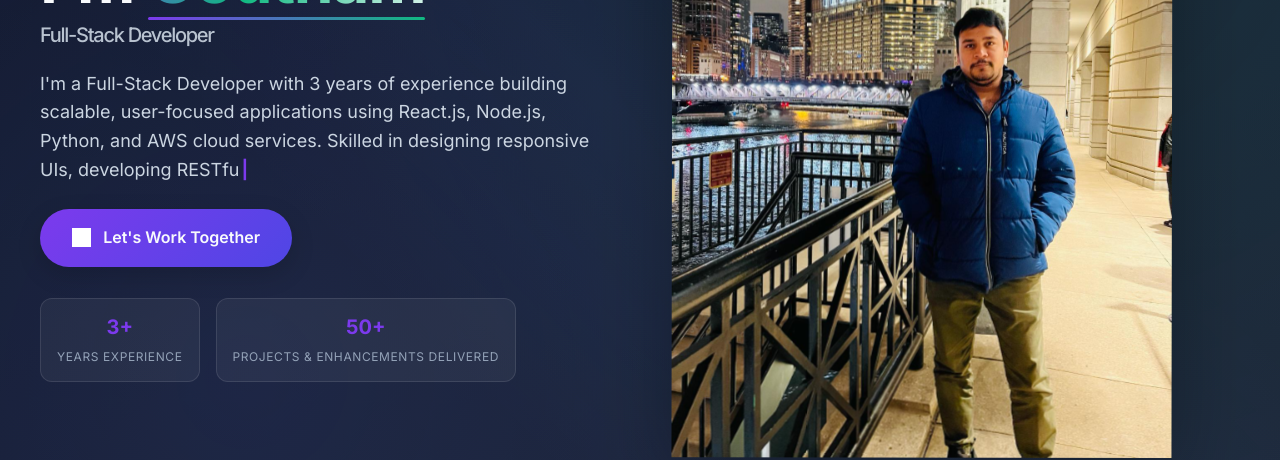
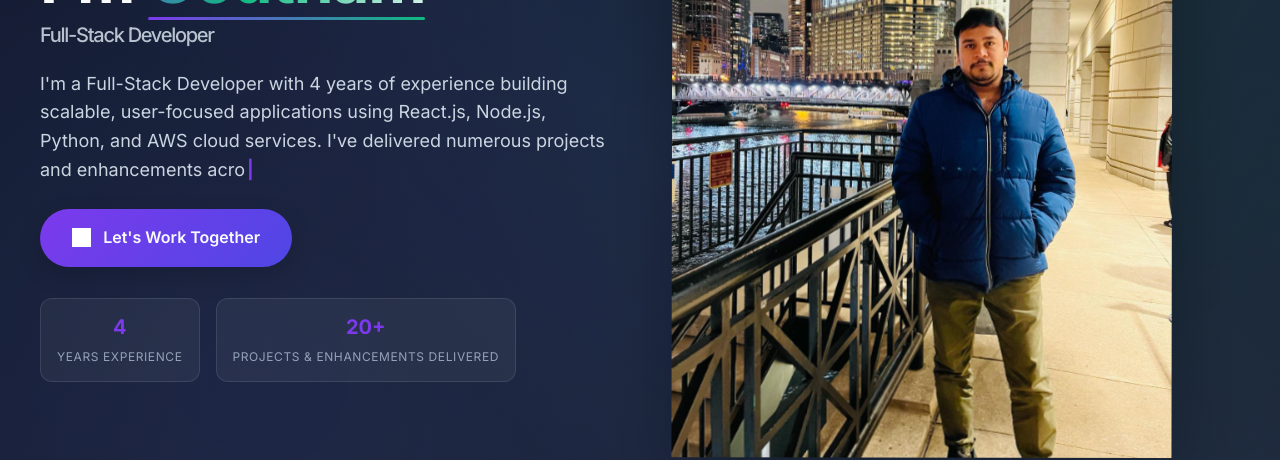
Before and after one commit to goutham0697/gouthamFD-portfolio, a React (Create React App) app: page /#intro in a window 1280 px wide. Shown: the part 368-828 px from the top of the page. Built offline with nearby package versions, Linux system fonts and the light colour scheme.

Commit message:
feat: Update intro with 4 years experience and enhanced content

```diff
--- a/src/components/Intro/intro.js
+++ b/src/components/Intro/intro.js
@@ -10,7 +10,7 @@ const Intro = () => {
   const [showCursor, setShowCursor] = useState(true);
 
   const fullText =
-    "I'm a Full-Stack Developer with 3 years of experience building scalable, user-focused applications using React.js, Node.js, Python, and AWS cloud services. Skilled in designing responsive UIs, developing RESTful APIs, and automating workflows with CI/CD pipelines. Experienced with Vue.js, and proficient in Agile environments using GitHub and Jira. Strong problem-solver with attention to detail, collaborative mindset, and passion for delivering high-quality, secure, and performant solutions. Eager to build scalable, reliable applications that improve user experience and business outcomes.";
+    "I'm a Full-Stack Developer with 4 years of experience building scalable, user-focused applications using React.js, Node.js, Python, and AWS cloud services. I've delivered numerous projects and enhancements across diverse domains, specializing in responsive UI design, RESTful API development, and automated CI/CD workflows. Proficient in Vue.js, FastAPI, and modern development tools within Agile environments using GitHub and Jira. Strong problem-solver with meticulous attention to detail, collaborative leadership, and passion for delivering high-quality, secure, and performant solutions that drive digital transformation and exceptional user experiences.";
 
   useEffect(() => {
     if (currentIndex < fullText.length) {
@@ -64,11 +64,11 @@ const Intro = () => {
 
           <div className="introStats">
             <div className="statCard">
-              <span className="statNumber">3+</span>
+              <span className="statNumber">4</span>
               <span className="statLabel">Years Experience</span>
             </div>
             <div className="statCard">
-              <span className="statNumber">50+</span>
+              <span className="statNumber">20+</span>
               <span className="statLabel">
                 Projects & Enhancements Delivered
               </span>
```
Also changed, not shown: 1 other file (tests, documents, lock files or other folders).
